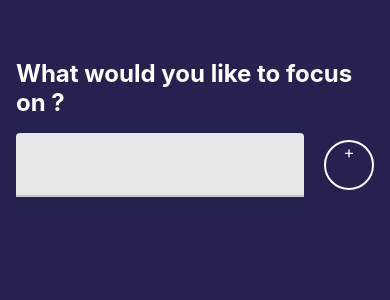
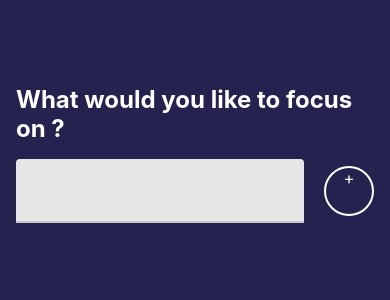
Before and after one commit to yasithWimukthi/focus-count-down, a React Native app: screen / in a window 390 px wide. Shown: the top 300 px of the page. Built offline with nearby package versions, Linux system fonts and the light colour scheme.

Commit message:
implement FocusHistory component

```diff
--- a/App.js
+++ b/App.js
@@ -73,10 +73,10 @@ export default function App() {
                 }}
             />
         ):(
-            <>
+            <View style={{flex: 1}}>
               <Focus addSubject={setFocusSubject}/>
               <FocusHistory focusHistory={focusHistory} onClear={onClear}/>
-            </>
+            </View>
         )
       }
     </View>
--- a/src/features/focus/focus.js
+++ b/src/features/focus/focus.js
@@ -33,10 +33,10 @@ export const Focus = ({addSubject}) =>{
 
 const styles = StyleSheet.create({
     container: {
-        flex: 1,
+        flex: 0.5,
     },
     titleContainer:{
-        flex:0.5,
+        flex:1,
         padding:spacing.md,
         justifyContent: 'center'
     },
```
